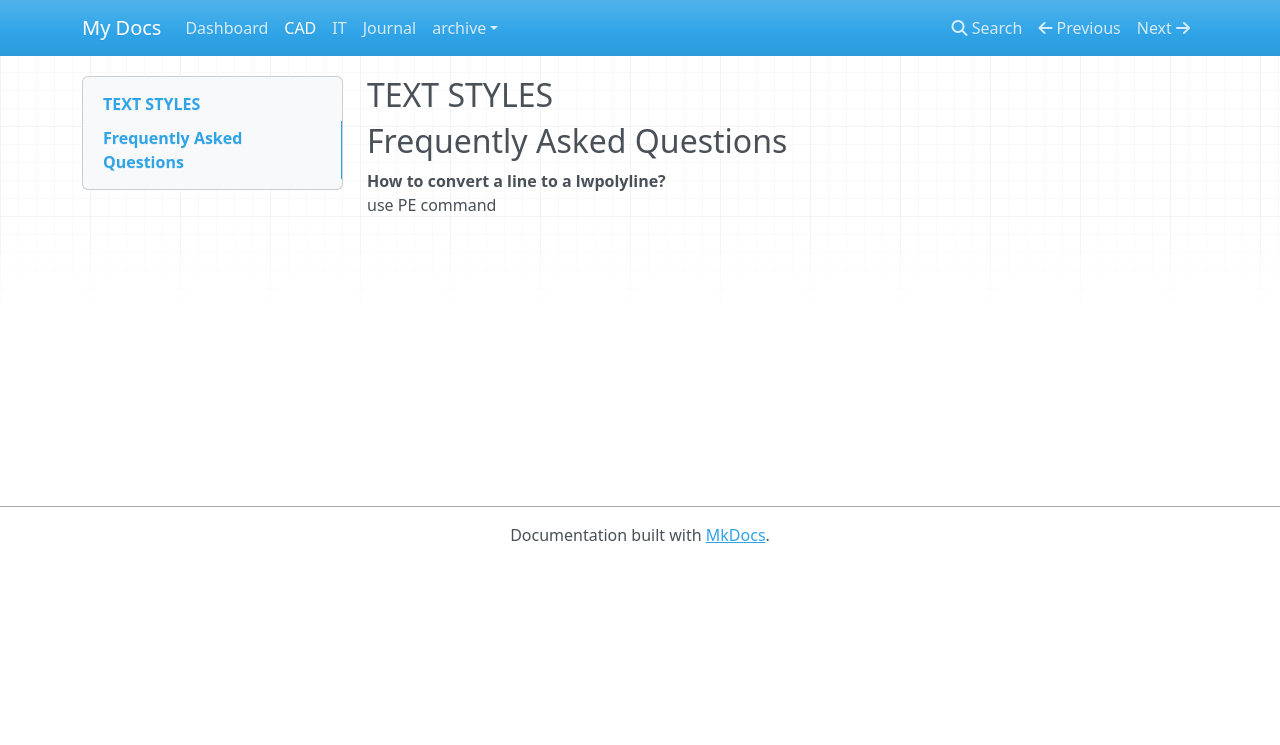
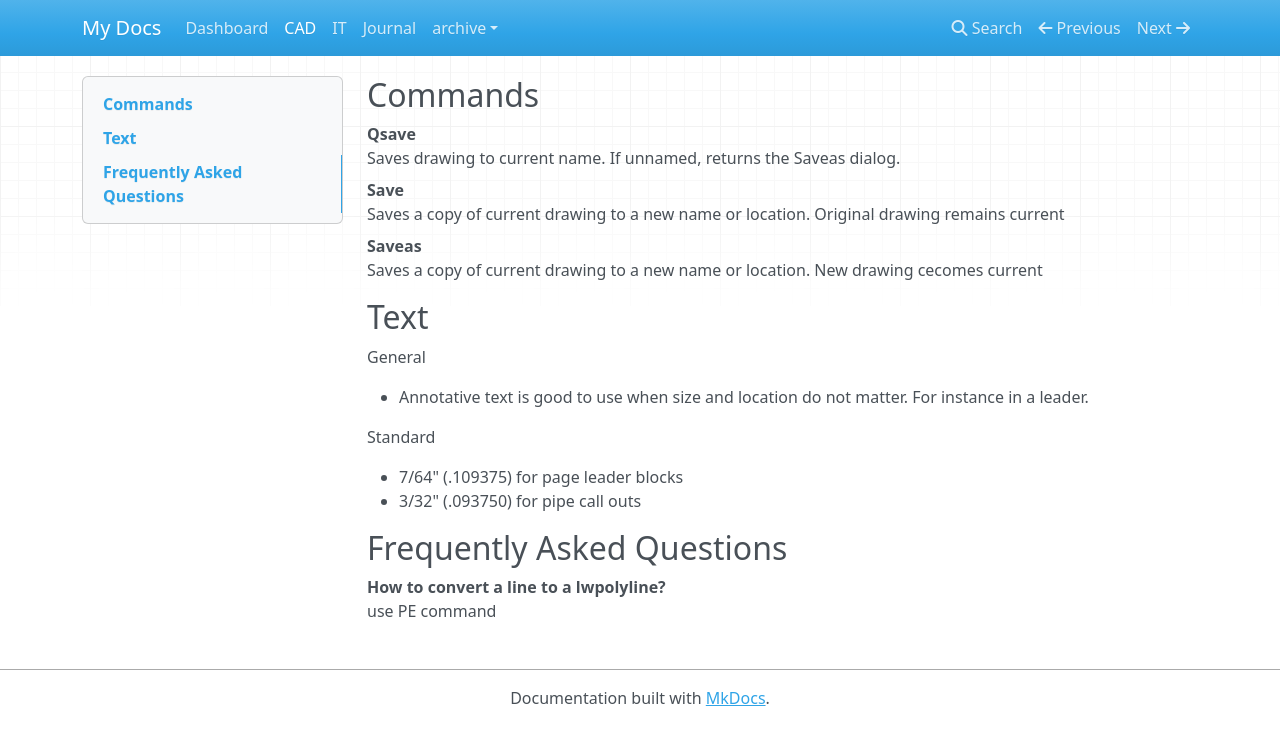
Before and after one commit to linux478/notebook, an MkDocs documentation site: the page built from docs/cad.md, in a window 1280 px wide. Shown: the top 745 px of the page. Built offline with MkDocs 1.6.1, drawn with Linux system fonts in a browser that asks for light colours; nearby versions of some CDN libraries.

Commit message:
ADD DAILY WORK ENTRY

```diff
--- a/docs/cad.md
+++ b/docs/cad.md
@@ -2,7 +2,28 @@
 title: CAD
 ---
 
-## TEXT STYLES
+## Commands
+
+<dl>
+  <dt>Qsave</dt>
+  <dd>Saves drawing to current name.  If unnamed, returns the Saveas dialog.</dd>
+  <dt>Save</dt>
+  <dd>Saves a copy of current drawing to a new name or location. Original drawing remains current</dd>
+  <dt>Saveas</dt>
+  <dd>Saves a copy of current drawing to a new name or location.  New drawing cecomes current</dd>
+</dl>
+
+## Text
+
+General
+
+* Annotative text is good to use when size and location do not matter.  For
+  instance in a leader.
+
+Standard
+
+* 7/64" (.109375) for page leader blocks
+* 3/32" (.093750) for pipe call outs
 
 ## Frequently Asked Questions
 
```
Also changed, not shown: docs/journal.md (+9 -0 lines).
